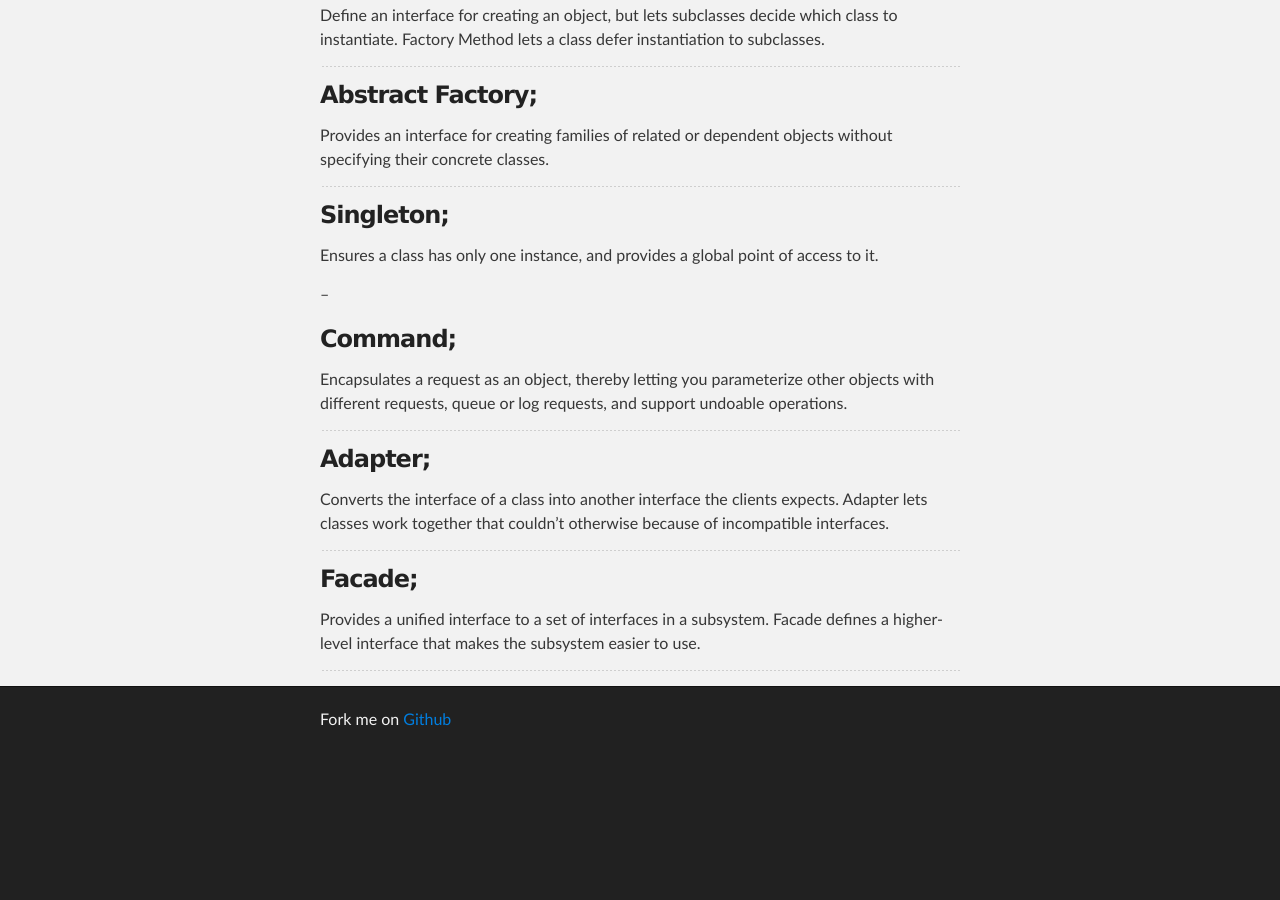
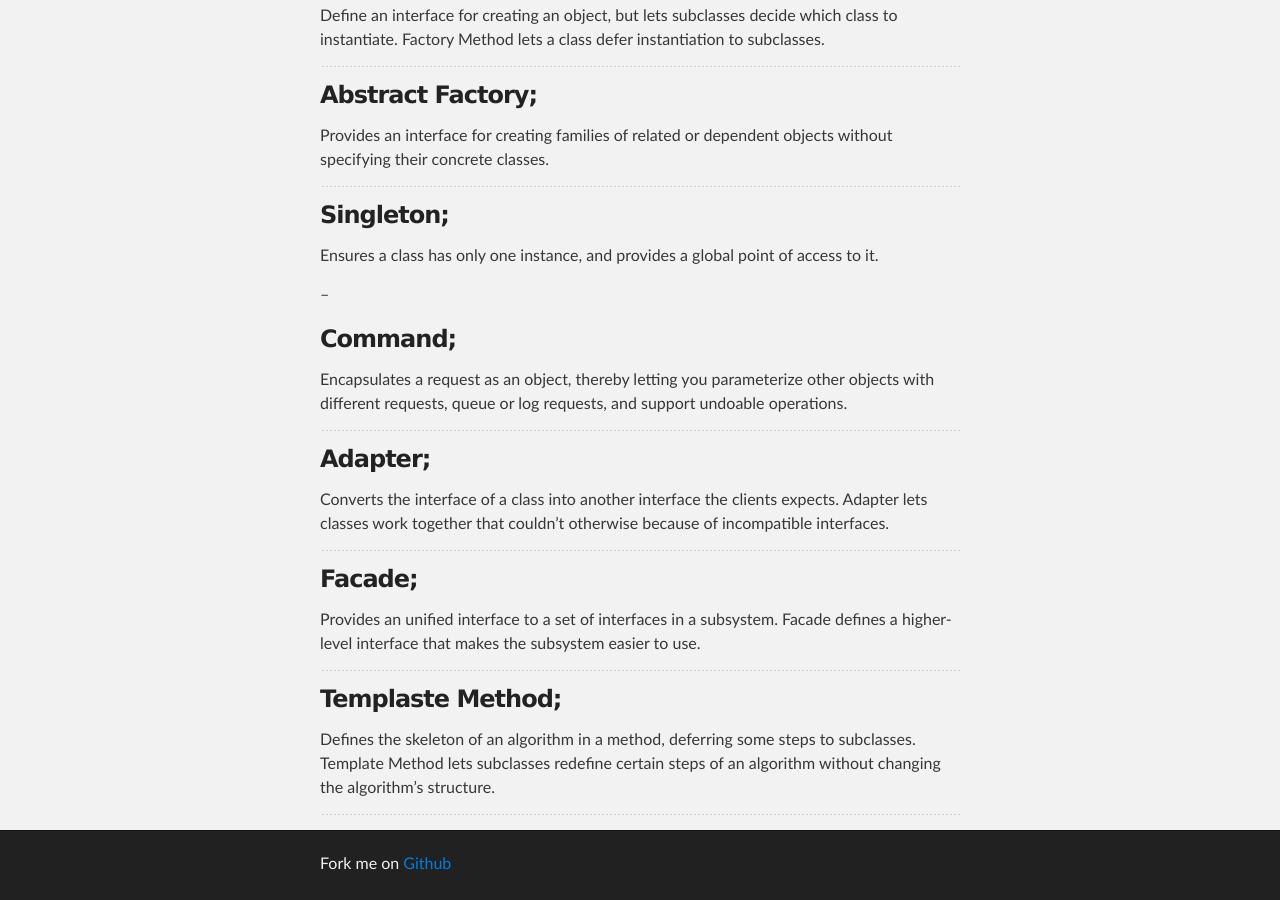
Before and after one commit to Deividy/deividy.github.io, a Jekyll site: the page built from Design-Patterns.md, in a window 1280 px wide and 900 px high, scrolled down 728 px. Built offline with Jekyll 4.4.1, drawn with Linux system fonts in a browser that asks for light colours; before the commit the page ends 1484 px from its top, so only the background shows below that.

Commit message:
Add Template Pattern

```diff
--- a/Design-Patterns.md
+++ b/Design-Patterns.md
@@ -55,6 +55,11 @@ Converts the interface of a class into another interface the clients expects. Ad
 ---
 
 ### Facade;
-Provides a unified interface to a set of interfaces in a subsystem. Facade defines a higher-level interface that makes the subsystem easier to use.
+Provides an unified interface to a set of interfaces in a subsystem. Facade defines a higher-level interface that makes the subsystem easier to use.
 
 ---
+
+### Templaste Method;
+Defines the skeleton of an algorithm in a method, deferring some steps to subclasses. Template Method lets subclasses redefine certain steps of an algorithm without changing the algorithm's structure.
+
+---
```
